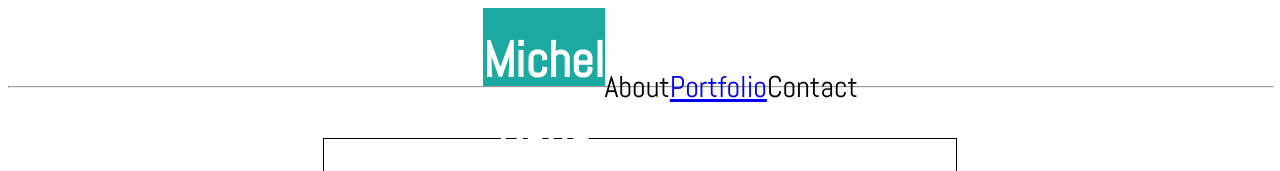
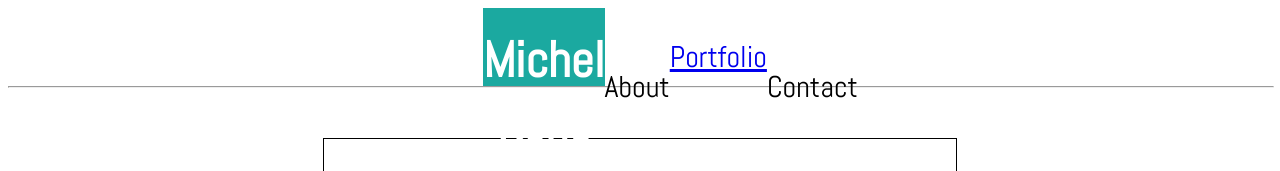
Before and after one commit to minkyukr/Profile-HW, a plain HTML site: page index.html in a window 1280 px wide. Shown: the top 171 px of the page. Drawn offline with Linux system fonts and the light colour scheme.

Commit message:
another push changing the links

```diff
--- a/index.html
+++ b/index.html
@@ -13,7 +13,7 @@
         <div class="michel-Kong">Michel Kong</div>
         <div class="other-navs">
             <p class="about">About</p>
-            <p class="portfolio"><a href="portfolio.html">Portfolio</a></p>
+            <a href="portfolio.html">Portfolio</a></p>
             <p class="contact">Contact</p>
         </div>
     </header>
```
